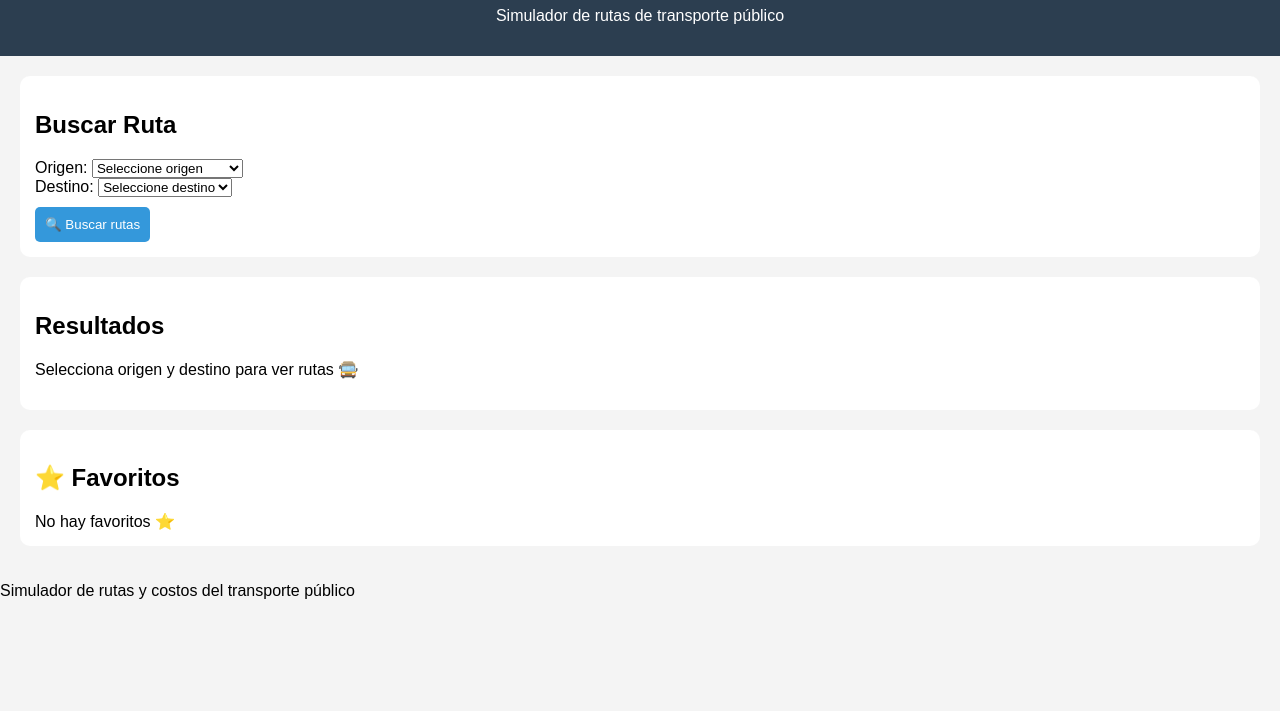
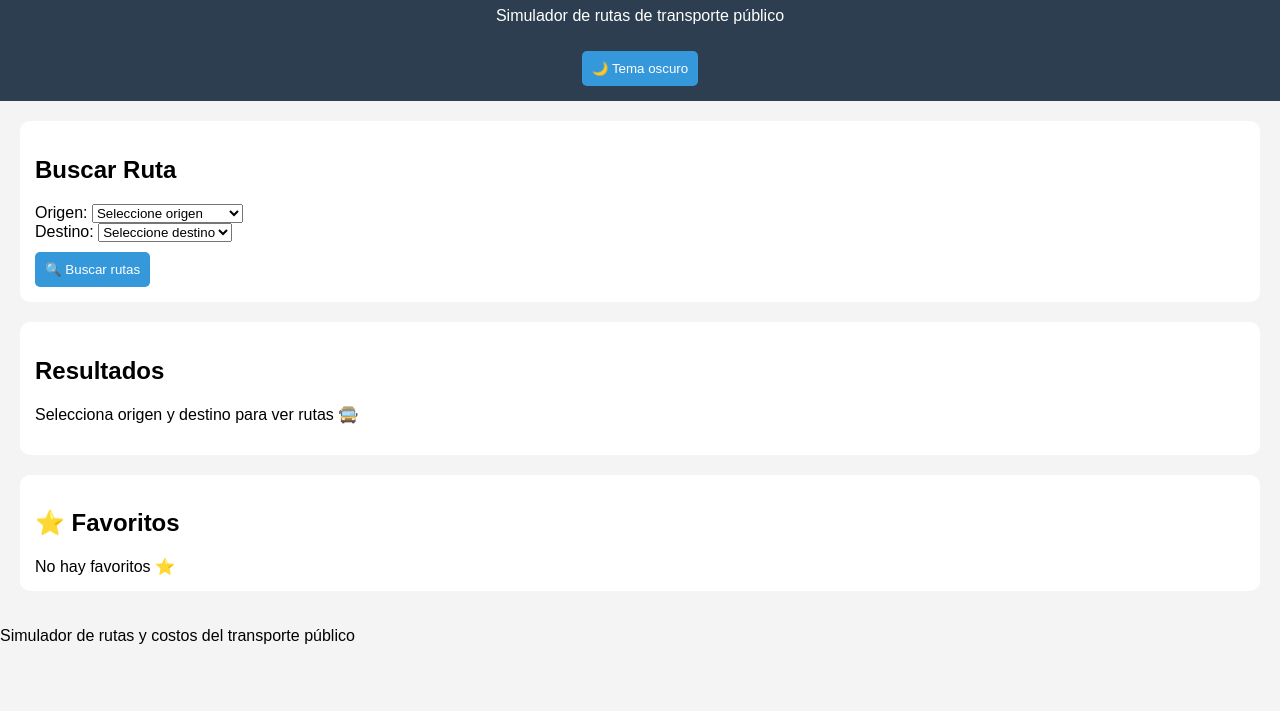
Before and after one commit to lacq12/Guaguatime, a plain HTML site: page index.html in a window 1280 px wide. Shown: the part 89-800 px from the top of the page. Drawn offline with Linux system fonts and the light colour scheme.

Commit message:
Add dark theme toggle button
Added a dark theme toggle button to the header.

```diff
--- a/index.html
+++ b/index.html
@@ -16,6 +16,7 @@
 <header class="header">
   <h1>🚍 GuaguaTime RD</h1>
   <p class="subtitulo">Simulador de rutas de transporte público</p>
+  <button id="toggle-tema">🌙 Tema oscuro</button>
 </header>
 
 <main class="contenedor">
```
